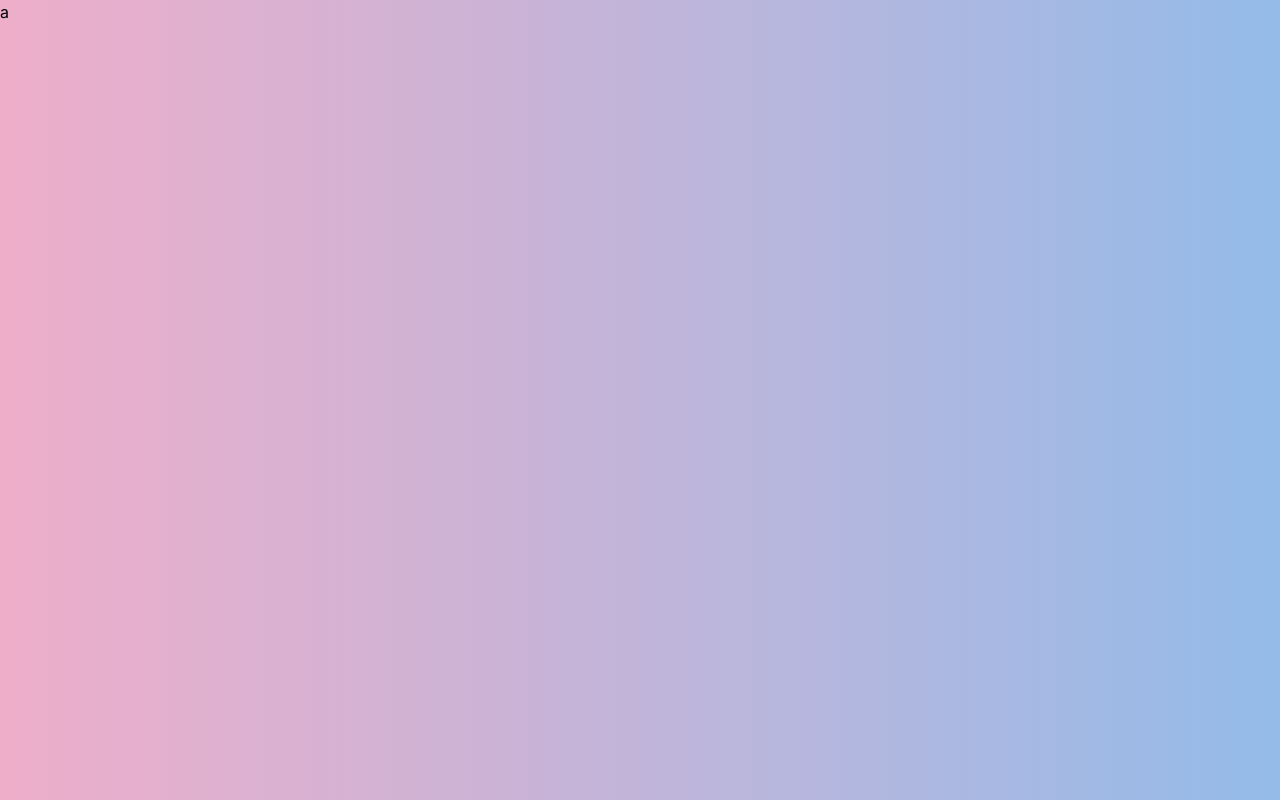
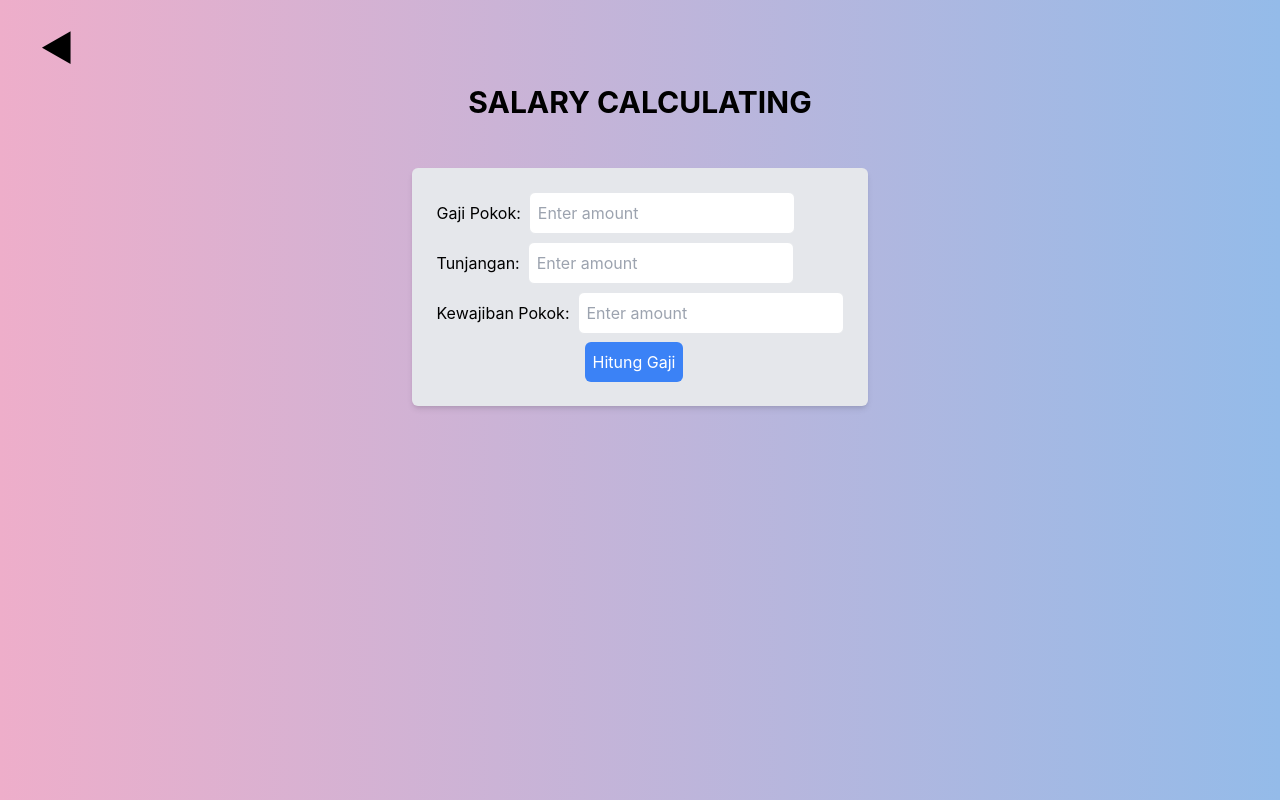
Before and after one commit to azrayaal/micro_app, a React (Create React App) app: page /salarycalculating in a window 1280 px wide. Built offline with nearby package versions, Linux system fonts and the light colour scheme.

Commit message:
update salary calculating

```diff
--- a/src/pages/salary_calculating/index.tsx
+++ b/src/pages/salary_calculating/index.tsx
@@ -1,7 +1,103 @@
+import { useState } from "react";
+import { Link } from "react-router-dom";
+
 export default function SalaryCalculating() {
+  const [gajiPokok, setGajiPokok] = useState();
+  const [tunjangan, setTunjangan] = useState();
+  const [kewajibanPokok, setKewajibanPokok] = useState();
+
   return (
     <>
-      <h1>a</h1>
+      <Link to="/">
+        <p className="text-4xl font-bold mb-2 ml-5 pl-5 py-2 my-5">◀</p>
+      </Link>
+      <h2 className="text-3xl font-bold mb-2 text-center pb-5">
+        SALARY CALCULATING
+      </h2>
+
+      <main>
+        <div className="flex justify-center">
+          <div className="py-5 my5">
+            <div className="grid grid-cols-1">
+              <div className="bg-gray-200  p-6 rounded-md shadow-md">
+                {/* <form action="" onSubmit={currencyConvert}> */}
+                <form action="">
+                  <div className="grid grid-cols-1 md:grid-cols-1 md:gap-2 gap-4">
+                    <div className="GAJI_POKOK">
+                      <label htmlFor="gajiPokok" className="mr-2">
+                        Gaji Pokok:
+                      </label>
+                      <input
+                        type="number"
+                        id="gajiPokok"
+                        name="gajiPokok"
+                        value={gajiPokok}
+                        // onChange={handleAmountChange}
+                        className="border p-2 rounded-md"
+                        placeholder="Enter amount"
+                      />
+                    </div>
+                    <div className="TUNJANGAN">
+                      <label htmlFor="tunjangan" className="mr-2">
+                        Tunjangan:
+                      </label>
+                      <input
+                        type="number"
+                        id="tunjangan"
+                        name="tunjangan"
+                        value={tunjangan}
+                        // onChange={handleAmountChange}
+                        className="border p-2 rounded-md"
+                        placeholder="Enter amount"
+                      />
+                    </div>
+                    <div className="KEWAJIBAN_POKOK">
+                      <label htmlFor="kewajibanPokok" className="mr-2">
+                        Kewajiban Pokok:
+                      </label>
+                      <input
+                        type="number"
+                        id="kewajibanPokok"
+                        name="kewajibanPokok"
+                        value={kewajibanPokok}
+                        // onChange={handleAmountChange}
+                        className="border p-2 rounded-md"
+                        placeholder="Enter amount"
+                      />
+                    </div>
+                    <div className="BUTTONS justify-center items-center flex">
+                      <button
+                        type="submit"
+                        className="bg-blue-500 text-white p-2 rounded-md hover:bg-blue-600 mr-3"
+                      >
+                        Hitung Gaji
+                      </button>
+                      {/* <button
+                        onClick={handleRefresh}
+                        className="bg-green-500 text-white p-2 rounded-md hover:bg-blue-600 ml-3"
+                      >
+                        Refresh
+                      </button> */}
+                    </div>
+                  </div>
+                </form>
+                {/* <div className="result py-3">
+                  <p className="text-center md:text-left font-bold py-2">
+                    Results:{" "}
+                  </p>
+                  <p>
+                    {amount} {fromCurrency}
+                  </p>
+                  <p> = </p>
+                  <p>
+                    {convertedAmount} {toCurrency}
+                  </p>
+                </div> */}
+              </div>
+            </div>
+          </div>
+        </div>
+      </main>
     </>
   );
 }
```
